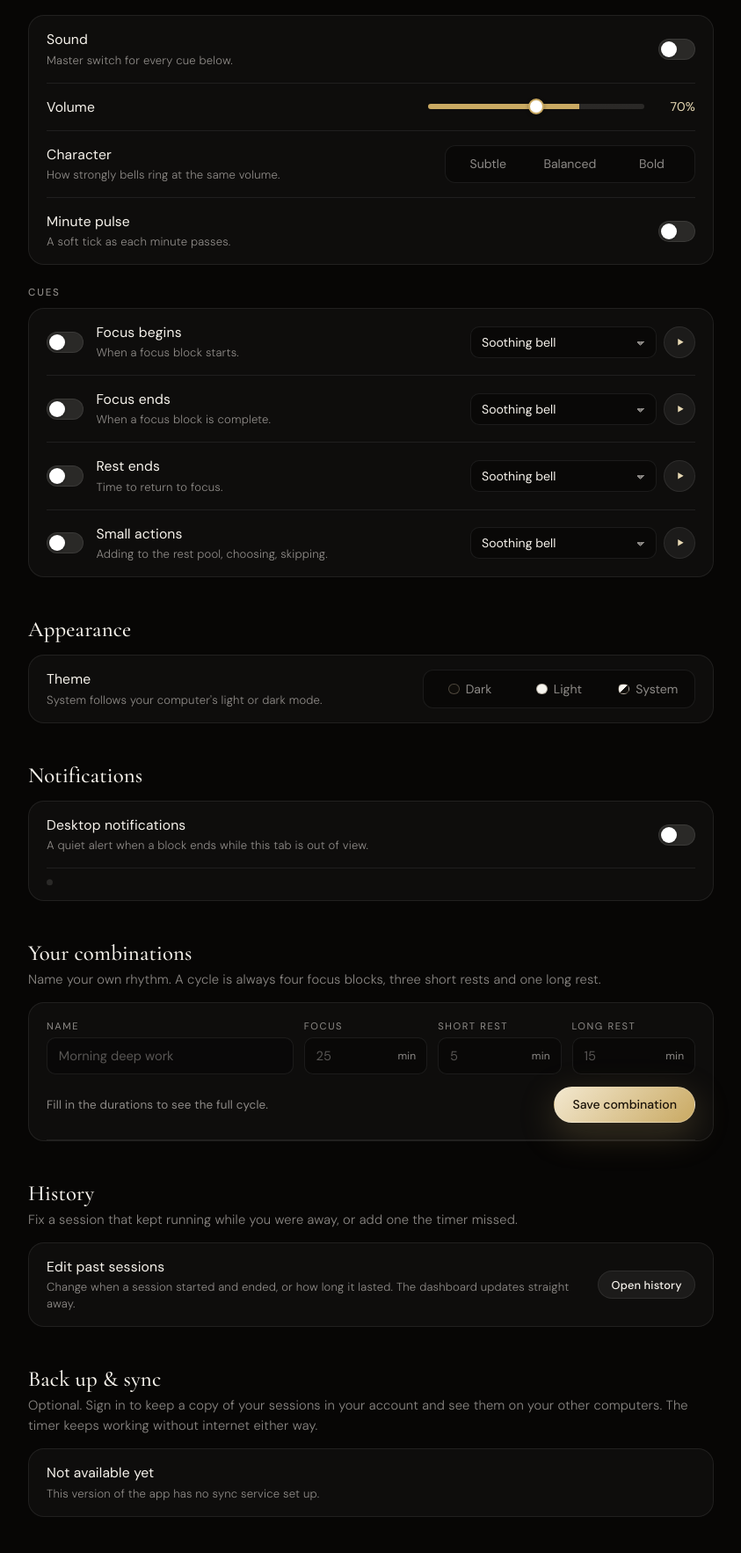
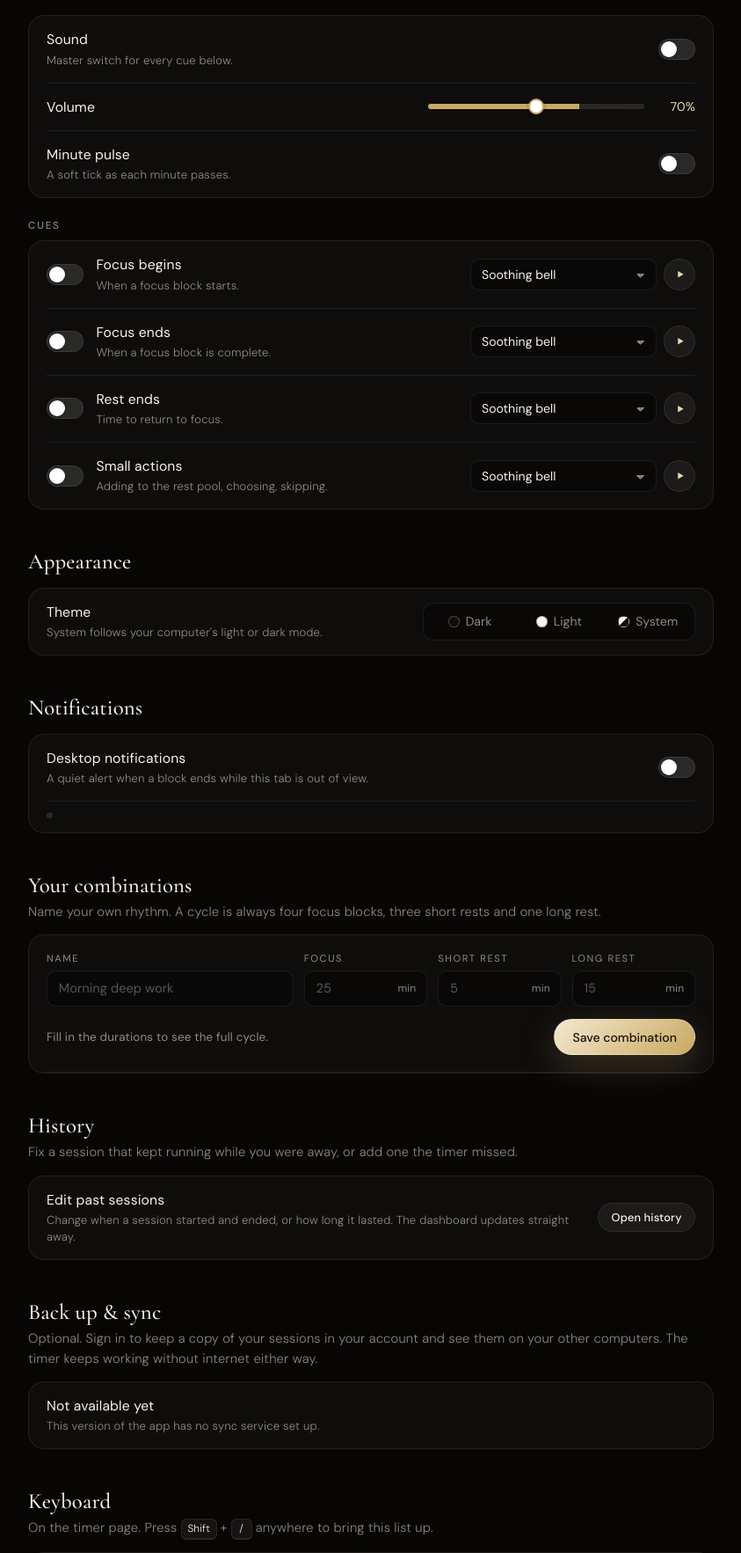
Before and after one commit to Harsh-0024/Pomodoro-timer, a Python web app: template templates/settings.html in a window 1280 px wide. Shown: the part 807-2572 px from the top of the page at 88% size, without its empty margins (324-1167 px from the left). Run offline with Jinja, Linux system fonts and the light colour scheme; the template is opened without the code that fills it, so the values that code supplies are empty.

Commit message:
Settings: one volume control; drop the Character setting
Co-Authored-By: Claude Opus 5.5 <noreply@anthropic.com>

```diff
--- a/app.py
+++ b/app.py
@@ -494,11 +494,6 @@ def api_put_settings():
         if not (0 <= vol <= 100):
             return jsonify({"error": "Volume must be 0–100"}), 400
         patch["sound_volume"] = vol
-    if "sound_profile" in body:
-        profile = str(body["sound_profile"])
-        if profile not in ("subtle", "balanced", "bold"):
-            return jsonify({"error": "Invalid sound profile"}), 400
-        patch["sound_profile"] = profile
     for key in SOUND_SETTING_KEYS:
         if key in body:
             sound = str(body[key])
--- a/db.py
+++ b/db.py
@@ -25,7 +25,6 @@ DEFAULT_SETTINGS = {
     "auto_start_break": False,
     "sound_enabled": True,
     "sound_volume": 70,
-    "sound_profile": "bold",
     "sound_rest_end": "opening-bells",
     "sound_work_begin": "opening-bells",
     "sound_work_end": "soothing-bell",
--- a/static/js/settings.js
+++ b/static/js/settings.js
@@ -324,7 +324,6 @@
     ["setVolume", "setTick"].forEach((id) => {
       if ($(id)) $(id).disabled = !soundOn;
     });
-    $("setProfile")?.querySelectorAll(".segment").forEach((b) => (b.disabled = !soundOn));
     CUES.forEach((cue, i) => {
       const on = cueOn(cue);
       const row = document.querySelector(`.cue-row[data-cue="${i}"]`);
@@ -802,7 +801,6 @@
       if ($(id)) $(id).checked = !!s[key];
     });
     renderVolume();
-    syncSegmented($("setProfile"), s.sound_profile || "bold");
     applyTheme(s.theme);
     renderGoal();
     syncCues();
@@ -829,10 +827,6 @@
       renderVolume();
     });
 
-    wireSegmented($("setProfile"), (value) => {
-      save({ sound_profile: value });
-      syncSegmented($("setProfile"), value);
-    });
 
     wireSegmented($("setTheme"), (value) => {
       save({ theme: value });
--- a/static/js/sounds.js
+++ b/static/js/sounds.js
@@ -4,9 +4,6 @@
   let audioCtx = null;
   const buffers = new Map();
 
-  // Bold is the loudest a sound can play, so every slider position changes
-  // the level instead of hitting the ceiling partway up.
-  const PROFILE_GAIN = { subtle: 0.3, balanced: 0.6, bold: 1 };
   const SOUND_OPTIONS = [
     {
       id: "soothing-bell",
@@ -35,9 +32,7 @@
   }
 
   function masterGain(settings) {
-    const vol = Number(settings?.sound_volume ?? 70) / 100;
-    const profile = PROFILE_GAIN[settings?.sound_profile] ?? 1;
-    return Math.min(1, vol * profile);
+    return Math.min(1, Number(settings?.sound_volume ?? 70) / 100);
   }
 
   function tone(settings, freq, start, dur, vol, type) {
--- a/templates/settings.html
+++ b/templates/settings.html
@@ -93,17 +93,6 @@
           <div class="volume-control">
             <input type="range" id="setVolume" class="range" min="0" max="100" step="1" />
             <output class="range-val" id="setVolumeVal" for="setVolume">70%</output>
-          </div>
-        </div>
-        <div class="pref-row" data-needs-sound>
-          <div class="pref-text">
-            <span class="pref-name" id="setProfileLabel">Character</span>
-            <span class="pref-desc">How strongly bells ring at the same volume.</span>
-          </div>
-          <div class="segmented" id="setProfile" role="radiogroup" aria-labelledby="setProfileLabel">
-            <button type="button" class="segment" data-value="subtle" role="radio" aria-checked="false">Subtle</button>
-            <button type="button" class="segment" data-value="balanced" role="radio" aria-checked="false">Balanced</button>
-            <button type="button" class="segment" data-value="bold" role="radio" aria-checked="false">Bold</button>
           </div>
         </div>
         <label class="pref-row toggle" data-needs-sound>
```
